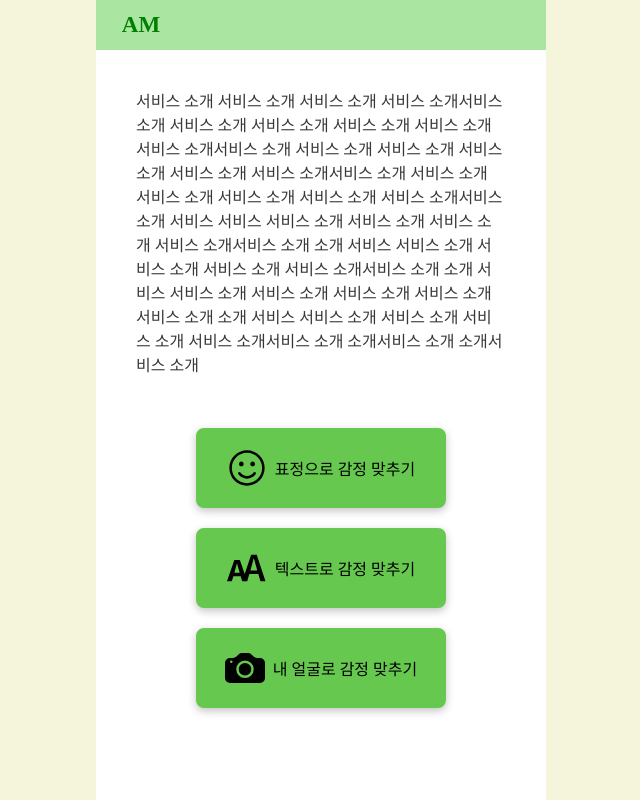
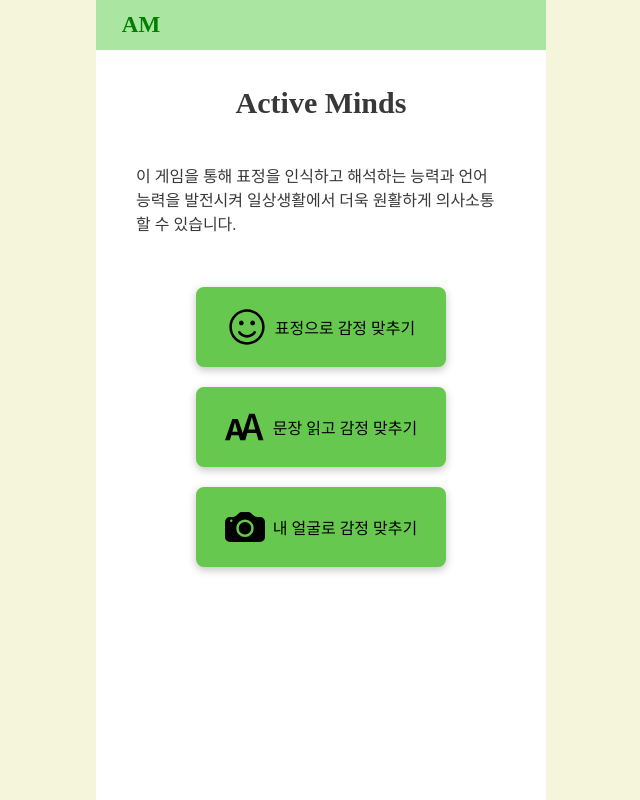
Before and after one commit to active-minds-hongik/active-minds-client, a React (Create React App) app: page / in a window 1280 px wide. Shown: the whole page, without its empty margins (319-959 px from the left). Built offline with nearby package versions, Linux system fonts and the light colour scheme; a web font is replaced by a local one.

Commit message:
chore: 서비스 소개글 수정

```diff
--- a/src/pages/OnBoardingPage.tsx
+++ b/src/pages/OnBoardingPage.tsx
@@ -21,16 +21,10 @@ const OnBoardingPage = () => {
   return (
     <Container>
       <Header />
+      <Title>Active Minds</Title>
       <ServiceText>
-        서비스 소개 서비스 소개 서비스 소개 서비스 소개서비스 소개 서비스 소개
-        서비스 소개 서비스 소개 서비스 소개 서비스 소개서비스 소개 서비스 소개
-        서비스 소개 서비스 소개 서비스 소개 서비스 소개서비스 소개 서비스 소개
-        서비스 소개 서비스 소개 서비스 소개 서비스 소개서비스 소개 서비스 서비스
-        서비스 소개 서비스 소개 서비스 소개 서비스 소개서비스 소개 소개 서비스
-        서비스 소개 서비스 소개 서비스 소개 서비스 소개서비스 소개 소개 서비스
-        서비스 소개 서비스 소개 서비스 소개 서비스 소개서비스 소개 소개 서비스
-        서비스 소개 서비스 소개 서비스 소개 서비스 소개서비스 소개 소개서비스
-        소개 소개서비스 소개
+        이 게임을 통해 표정을 인식하고 해석하는 능력과 언어 능력을 발전시켜
+        일상생활에서 더욱 원활하게 의사소통할 수 있습니다.
       </ServiceText>
       <GameContainer>
         <GameStartButton onClick={() => navigate('/face-game')}>
@@ -39,7 +33,7 @@ const OnBoardingPage = () => {
         </GameStartButton>
         <GameStartButton onClick={() => navigate('/text-game')}>
           <GoTextSize size={40} />
-          &nbsp;&nbsp;텍스트로 감정 맞추기
+          &nbsp;&nbsp;문장 읽고 감정 맞추기
         </GameStartButton>
         <GameStartButton onClick={() => navigate('/myface-game')}>
           <BsFillCameraFill size={40} />
@@ -80,4 +74,11 @@ const ServiceText = styled.div`
   margin: 40px;
 `;
 
+const Title = styled.div`
+  font-size: 30px;
+  font-weight: 700;
+  text-align: center;
+  margin-top: 30px;
+`;
+
 export default OnBoardingPage;
--- a/src/pages/TextGamePage.tsx
+++ b/src/pages/TextGamePage.tsx
@@ -75,7 +75,7 @@ const TextGamePage = () => {
           <Style.BackBtn onClick={() => navigate(-1)}>⬅</Style.BackBtn>
           <Timer />
         </Style.Row>
-        <Style.GameName>텍스트로 감정 맞추기</Style.GameName>
+        <Style.GameName>문장 읽고 감정 맞추기</Style.GameName>
         <Style.QNum>{currentQuestion + 1}/10</Style.QNum>
         <Style.ProgressBarContainer>
           <Style.ProgressBarFiller
```
